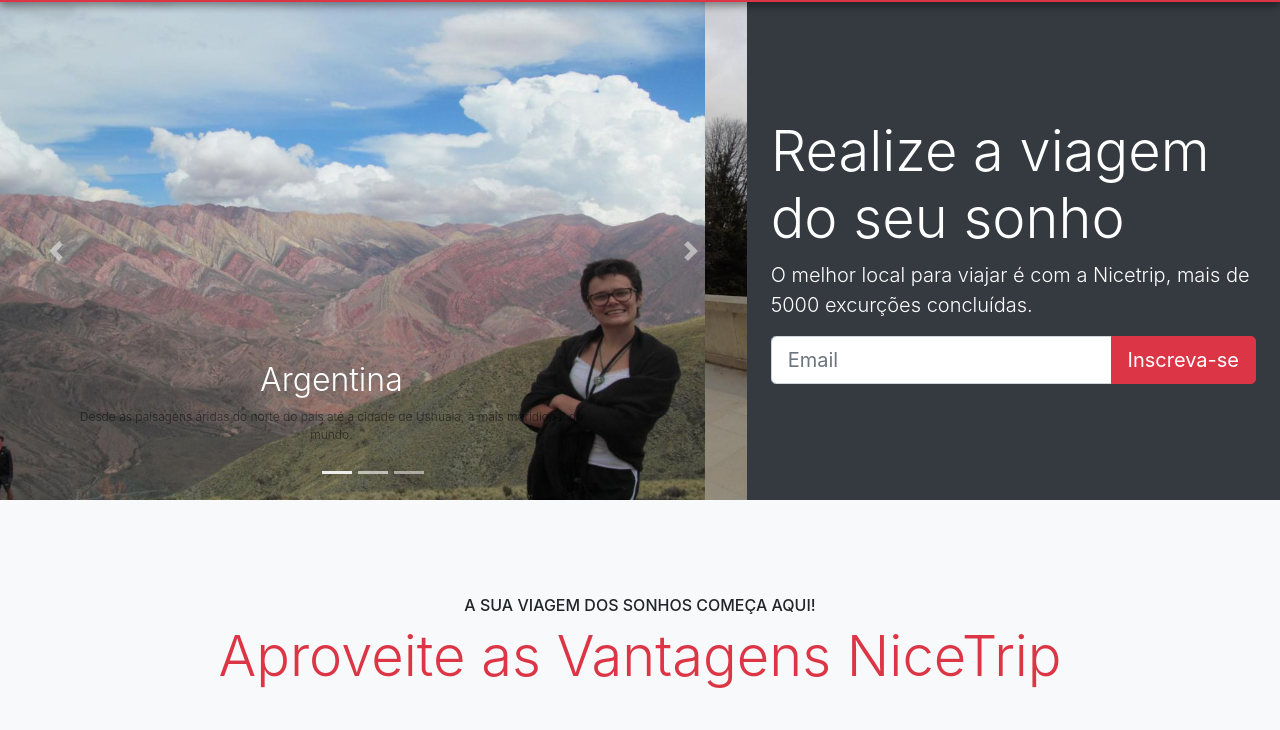
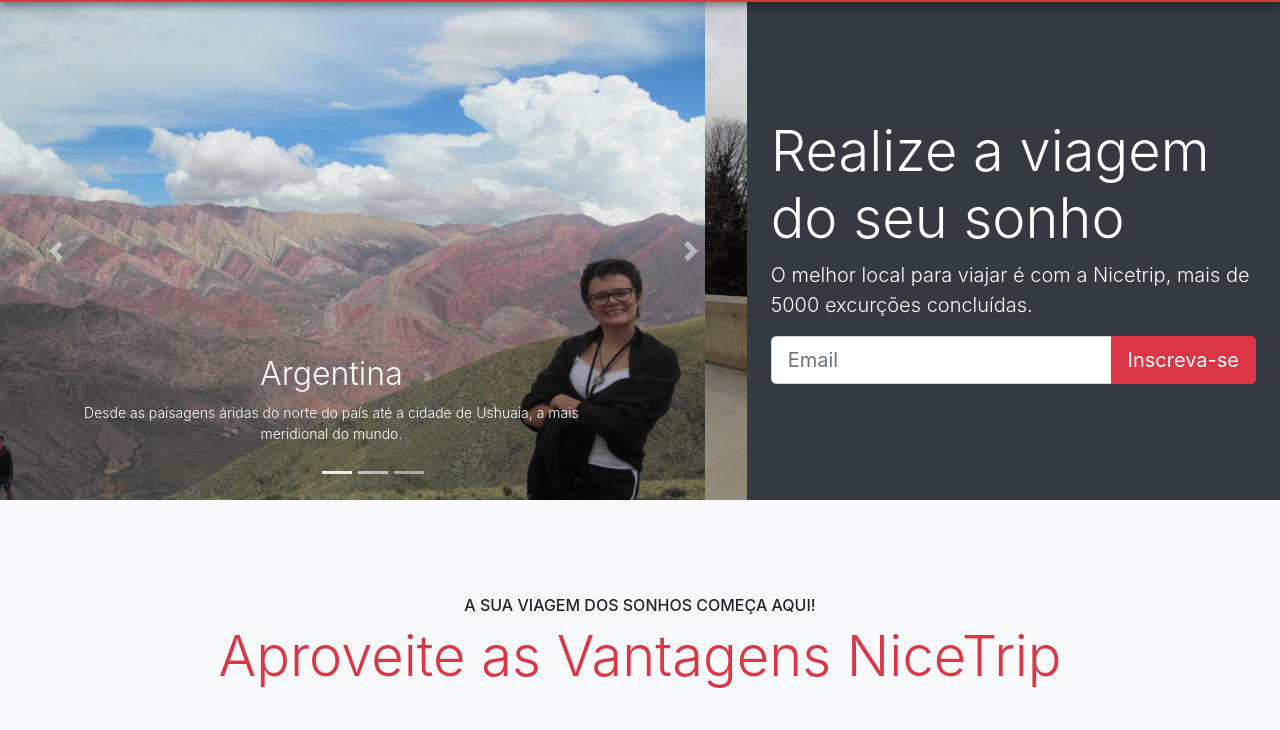
Before and after one commit to Diego-Azevedo/Pagina_Web-Nicetrip, a plain HTML site: page index.html in a window 1280 px wide. Shown: the part 70-800 px from the top of the page. Drawn offline with nearby package versions, Linux system fonts and the light colour scheme; a script that the page names is missing.

Commit message:
Update style.css

```diff
--- a/css/style.css
+++ b/css/style.css
@@ -19,8 +19,8 @@ body {
 }
 
 .size2 {
-  font-size: 12px;
-  color: rgba(0, 0, 0, 0.548);
+  font-size: 14px;
+
 }
 
 
```
